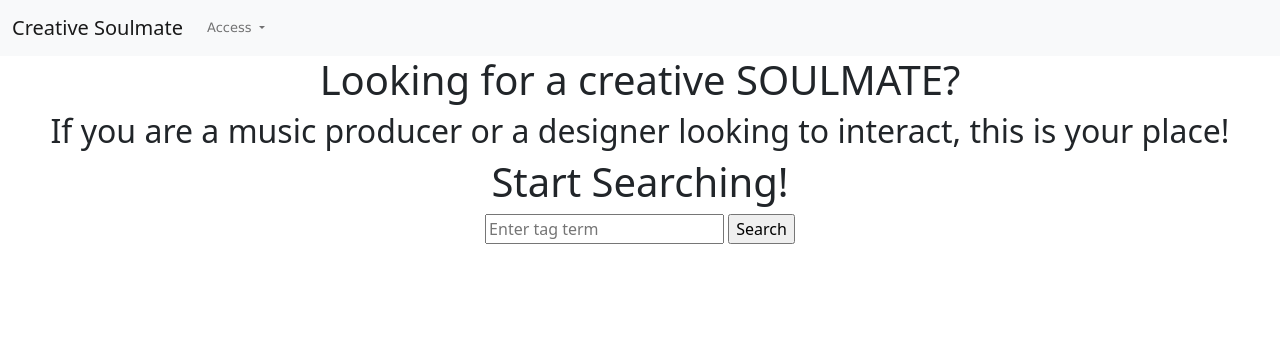
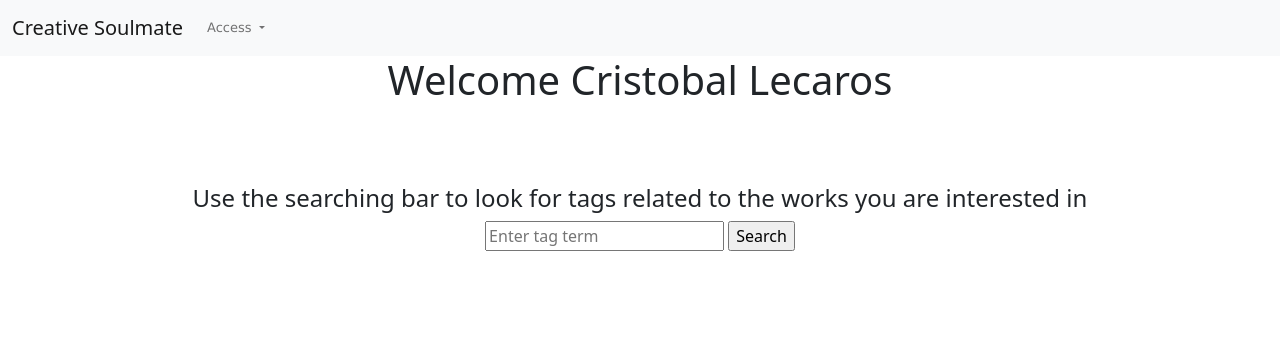
Before and after one commit to aparraasenjo/g37final, a Rails app: page / in a window 1280 px wide. Shown: the top 356 px of the page. Run offline with Rails 7, Linux system fonts and the light colour scheme; a user stored in the database is signed in; tables that the repository leaves empty hold one stand-in row (values such as "Sample post"); style sheets or scripts are compiled from the project's sources; parts of the project's set-up code (start-up, migrations or seed data) failed here and were passed over; some libraries are stand-ins or nearby versions.

Commit message:
last changes on home

```diff
--- a/app/controllers/designers_controller.rb
+++ b/app/controllers/designers_controller.rb
@@ -24,7 +24,7 @@ class DesignersController < ApplicationController
   end
 
   def requested
-    @requested = WorkMate.where(work_id: current_designer.works.pluck(:id)).where(state: 'pending')
+    @requested = WorkMate.where(work_id: current_designer.works.pluck(:id))
   end
 
   def pending
--- a/app/controllers/producers_controller.rb
+++ b/app/controllers/producers_controller.rb
@@ -24,7 +24,7 @@ class ProducersController < ApplicationController
   end
 
   def requested
-    @requested = TrackMate.where(track_id: current_producer.tracks.pluck(:id)).where(state: 'pending')
+    @requested = TrackMate.where(track_id: current_producer.tracks.pluck(:id))
   end
 
   def pending
--- a/app/views/home/index.html.erb
+++ b/app/views/home/index.html.erb
@@ -1,9 +1,7 @@
-<h1 class="text-center">Looking for a creative SOULMATE?</h1>
-<h2 class="text-center">If you are a music producer or a designer looking to interact, this is your place!</h2>
-
 <% if producer_signed_in? %>
     <div class="container text-center">
-        <h1>Start Searching!</h1>
+        <h1>Welcome <%= current_producer.name %></h1><br><br><br>
+        <h4>Use the searching bar to look for tags related to the works you are interested in</h4>
         <%= form_for(root_path, remote: true, method: :get) do %>
             <%= text_field_tag :search, params[:search], placeholder: "Enter tag term" %>
             <%= submit_tag "Search" %>
@@ -12,8 +10,9 @@
         <ul id="search-results"></ul>
     </div>
 <% elsif designer_signed_in? %>
-    <div class="container text-center">
-        <h1>Start Searching!</h1>
+    <div class="container text-center"><br><br><br>
+        <h1>Welcome <%= current_designer.name %></h1><br><br><br>
+        <h4>Use the searching bar to look for tags related to the works you are interested in</h4>
         <%= form_for(root_path, remote: true, method: :get) do %>
             <%= text_field_tag :search, params[:search], placeholder: "Enter tag term" %>
             <%= submit_tag "Search" %>
@@ -23,6 +22,8 @@
     </div>
 <% else %>
 <div class="container text-center">
+    <h1 class="text-center">Looking for a creative SOULMATE?</h1>
+    <h2 class="text-center">If you are a music producer or a designer looking to interact, this is your place!</h2>
     <div class="row">
         <div class="col-md-6">
             <h3><%=link_to 'Are you a Producer?', new_producer_registration_path %></h3>
```
Also changed, not shown: app/views/designers/requested.html.erb (+3 -5 lines), app/views/producers/requested.html.erb (+3 -5 lines).
